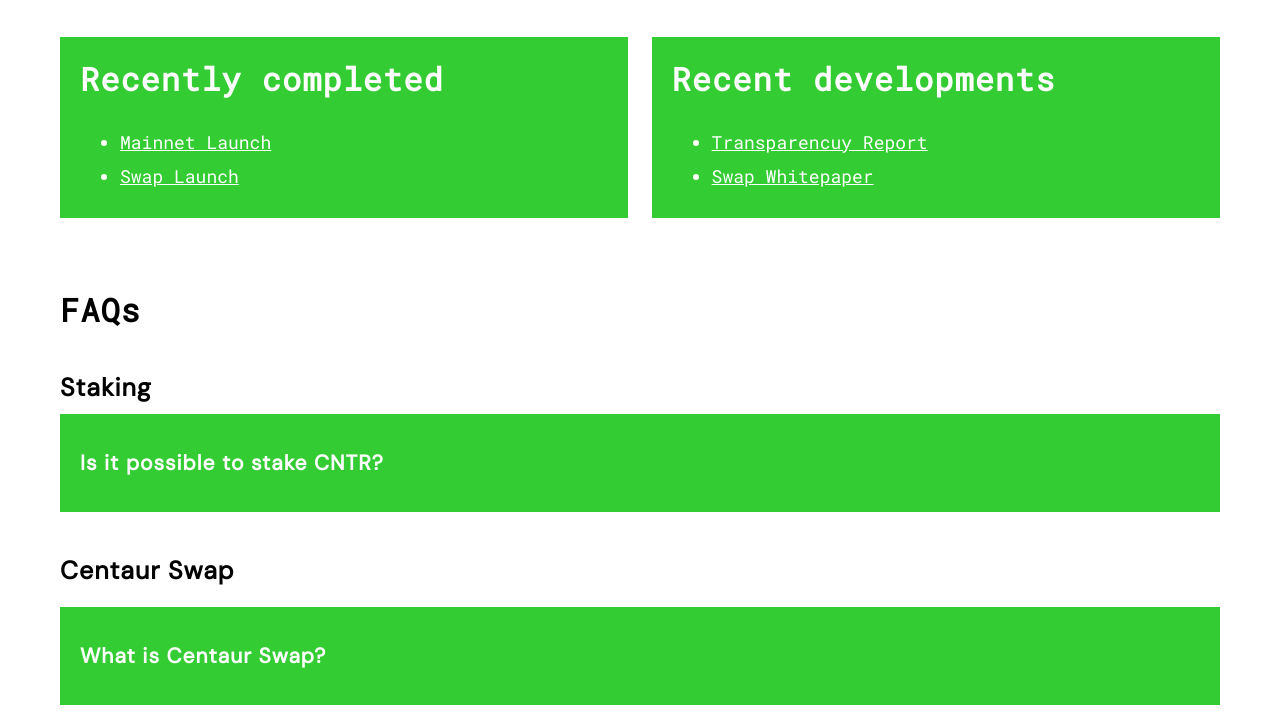
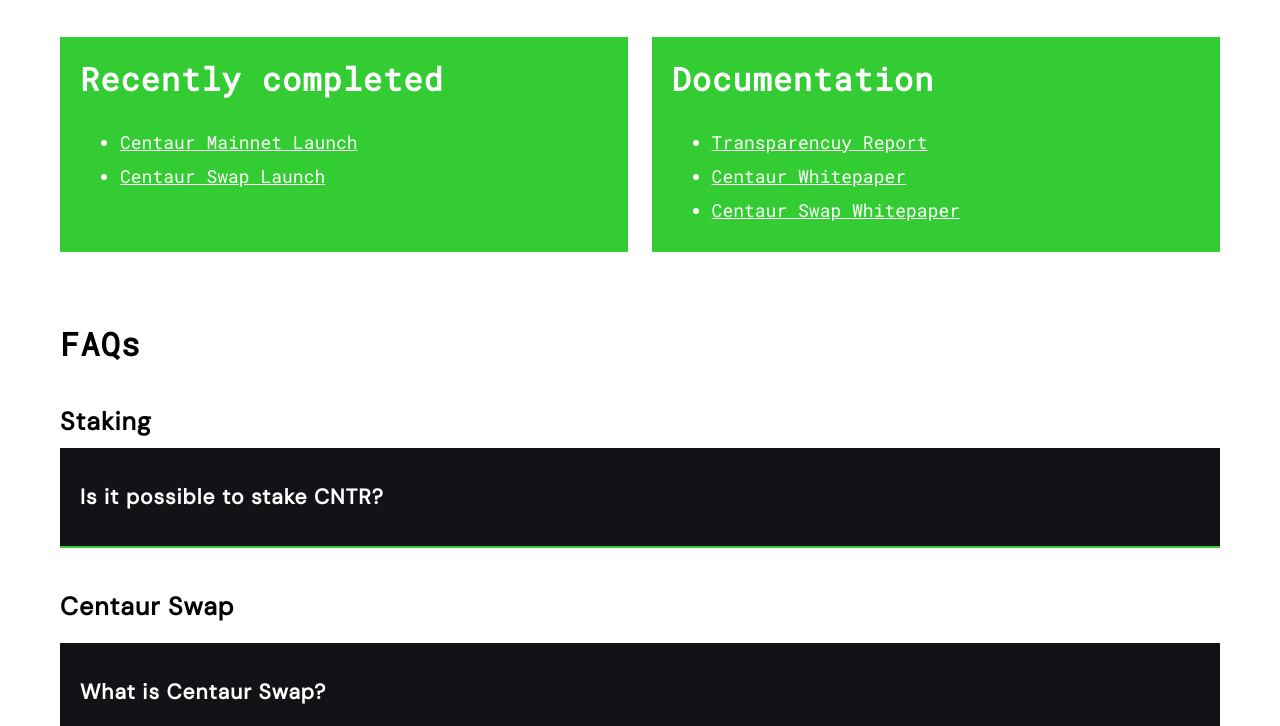
Before and after one commit to unofficial-centaur-finance/faq, a plain HTML site: page index.html in a window 1280 px wide. Shown: the part 1014-1740 px from the top of the page. Drawn offline with Linux system fonts and the light colour scheme.

Commit message:
Small markup and css updats

```diff
--- a/index.html
+++ b/index.html
@@ -52,20 +52,19 @@
 						<div class="recent">
 							<h2>Recently completed</h2>
 							<ul>
-								<li><a target="_blank" href="https://medium.com/centaur/centaurs-mainnet-launch-822ee00f1eb8">Mainnet
-										Launch</a></li>
-								<li><a target="_blank" href="https://medium.com/centaur/whey-farming-is-live-f007f06f6a0e">Swap
-										Launch</a></li>
+								<li><a target="_blank" href="https://medium.com/centaur/centaurs-mainnet-launch-822ee00f1eb8">Centaur Mainnet Launch</a></li>
+								<li><a target="_blank" href="https://medium.com/centaur/whey-farming-is-live-f007f06f6a0e">Centaur Swap Launch</a></li>
 							</ul>
 						</div>
 
 						<div class="links">
-							<h2>Recent developments</h2>
+							<h2>Documentation</h2>
 							<ul>
 								<li><a target="_blank"
 										href="https://medium.com/centaur/centaurs-transparency-report-7014ffdf048b">Transparencuy Report</a>
 								</li>
-								<li><a target="_blank" href="https://docs.cntr.finance/centaur-swap/">Swap Whitepaper</a></li>
+								<li><a href="https://cntr.finance/docs/whitepaper.pdf">Centaur Whitepaper</a></li>
+								<li><a target="_blank" href="https://docs.cntr.finance/centaur-swap/">Centaur Swap Whitepaper</a></li>
 							</ul>
 						</div>
 					</div>
--- a/styles.css
+++ b/styles.css
@@ -161,7 +161,8 @@
   padding: 35px 20px;
   cursor: pointer;
   margin-bottom: 2px;
-  background: #33cc33;
+  background: #121316;
+  border-bottom: 2px solid #33cc33;
 }
 
 .accordion__answer {
```
